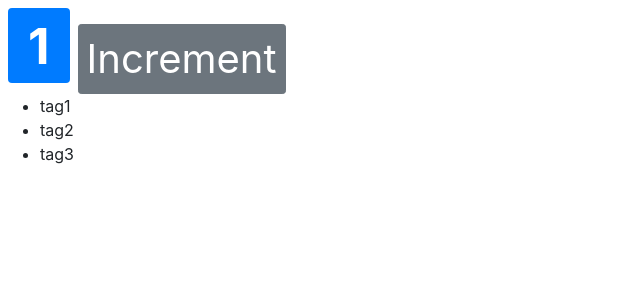
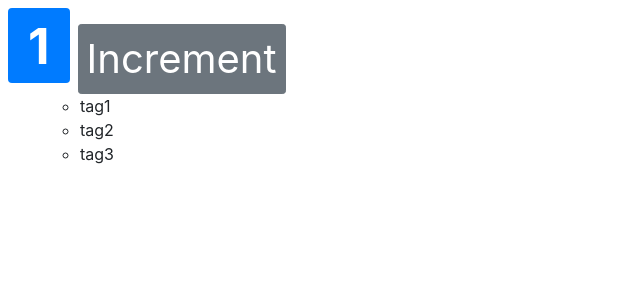
Before and after one commit to SimonChenboYi/React_Count, a React (Create React App) app in the folder react-app/: page / in a window 1280 px wide. Shown: the top 300 px of the page, without its empty margins (0-640 px from the left). Built offline with nearby package versions, Linux system fonts and the light colour scheme.

Commit message:
add conditional render of array

```diff
--- a/react-app/src/components/counter.jsx
+++ b/react-app/src/components/counter.jsx
@@ -6,6 +6,11 @@
     tags: ['tag1', 'tag2', 'tag3']
   };
 
+  renderTags(){
+    if (this.state.tags.length === 0) return <p>There are no tags!</p>;
+    return <ul> {this.state.tags.map(tag =><li key={tag}>{tag}</li>)} </ul>;
+  }
+
   render() {
 
     return (
@@ -13,7 +18,7 @@
         <span style={{fontSize:50}} className={this.getBadgeClasses()}>{this.formatCount()}</span>
         <button style={{fontSize:40}} className="btn btn-secondary btn-sm">Increment</button>
         <ul>
-          {this.state.tags.map(tag =><li key={tag}>{tag}</li>)}
+          {this.renderTags()}
         </ul>
       </div>
     );
```
